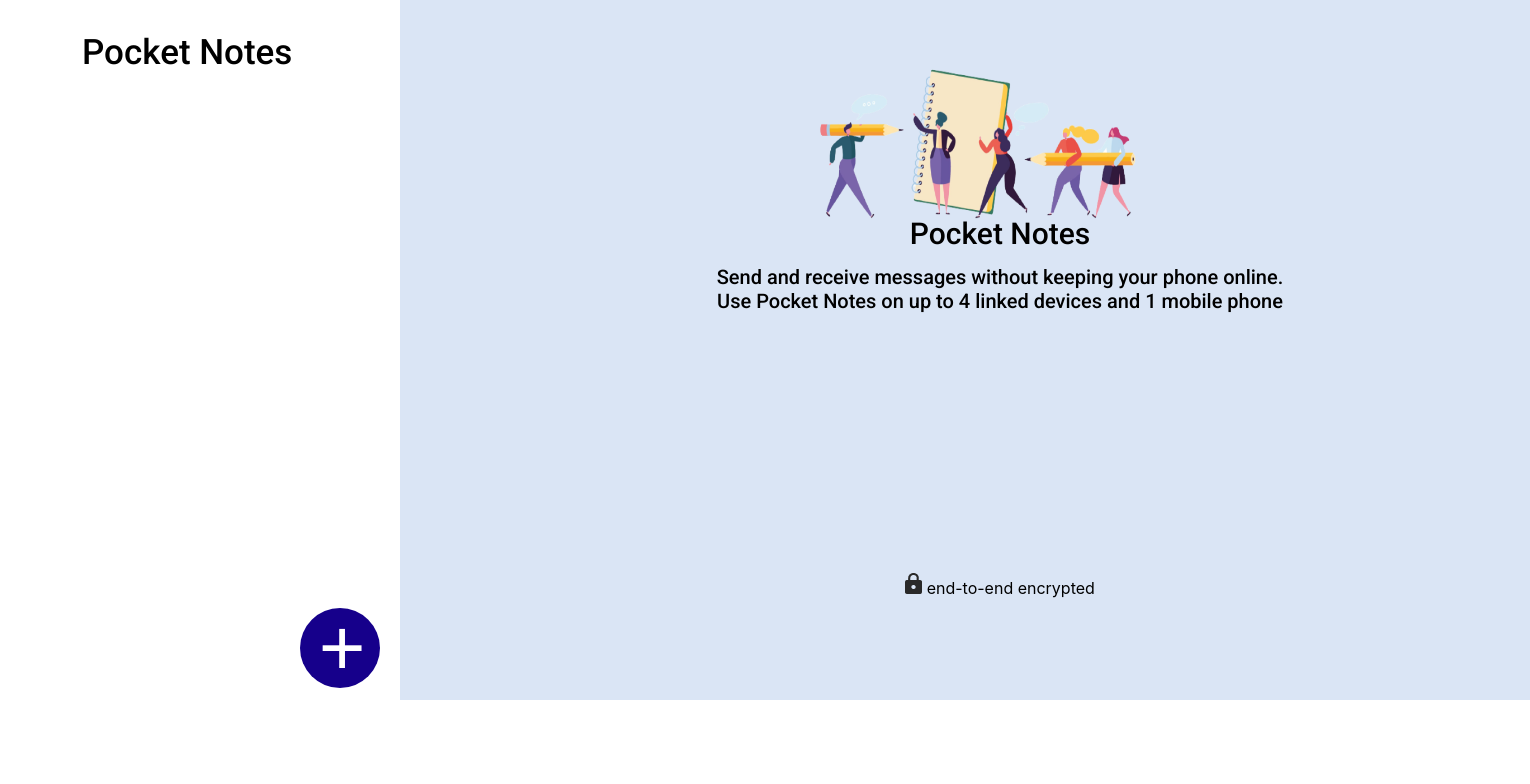
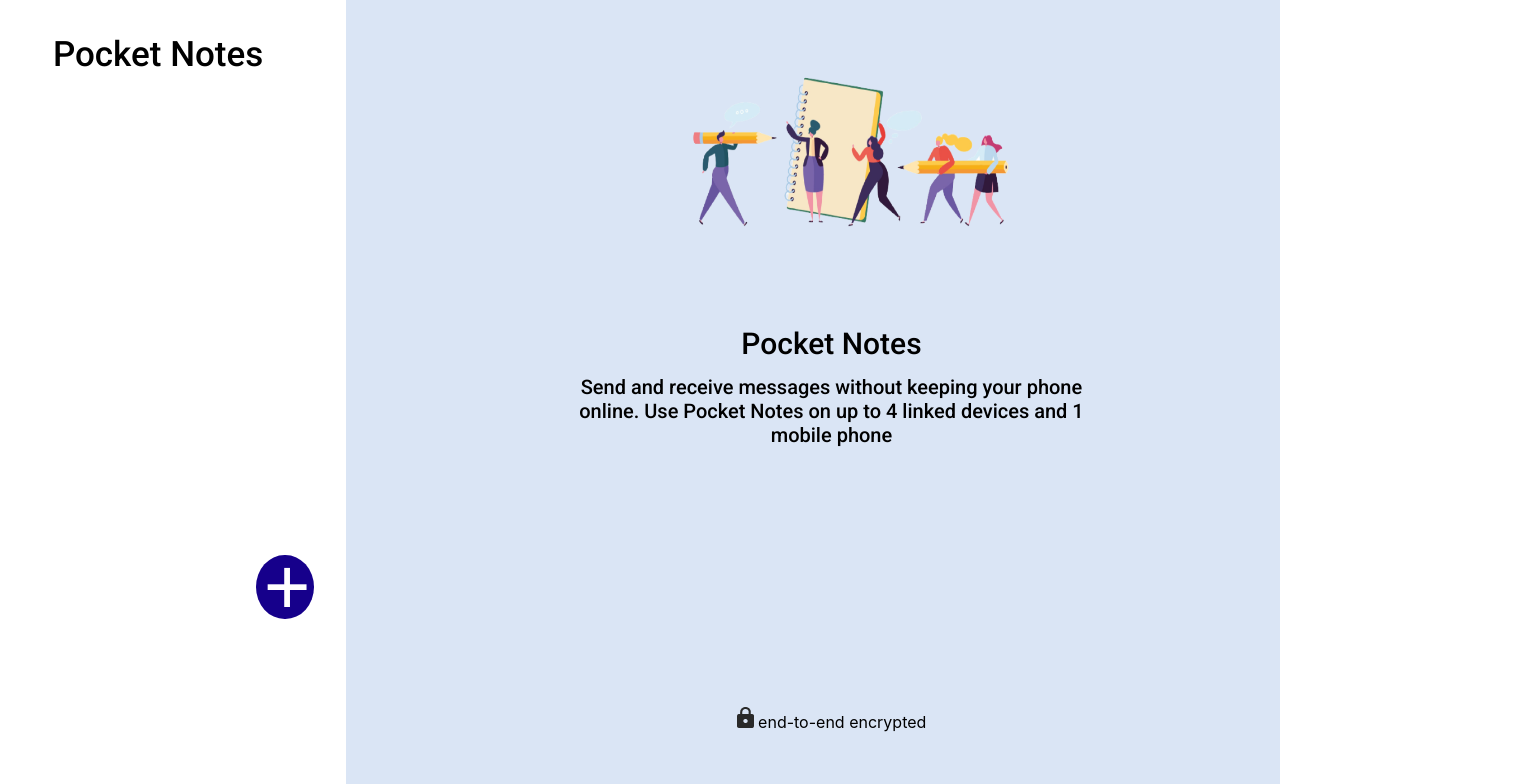
Before and after one commit to rachiashtekar/Pocket--Notes, a React (Create React App) app: page / in a window 1280 px wide. Shown: the top 784 px of the page, 1530 px wide, since content can reach past the window. Built offline with nearby package versions, Linux system fonts and the light colour scheme; a web font is replaced by a local one.

Commit message:
css added

```diff
--- a/src/Home/Home.css
+++ b/src/Home/Home.css
@@ -10,31 +10,31 @@
     background: #001f8b;
 
     color: white;
-    margin-top: 1px;
+    /* margin-top: 1px; */
     font-size: 15px;
     font-family: "Roboto", sans-serif;
     font-weight: 400;
-    height: 70px;
+    height: 10vh;
   }
 
   .initials-circle {
-    width: 50px;
-    height: 50px;
+    width: 4%;
+    height: 60%;
     border-radius: 50%;
     display: flex;
     justify-content: center;
     align-items: center;
-    margin-right: 10px;
-    margin-left: 10px;
+    margin-right: 2%;
+    margin-left: 2%;
     font-weight: 600;
     font-size: 20px;
   }
   .task-item {
-    margin-bottom: 10px;
+    margin-bottom: 1%;
   }
 
   .task-info {
-    margin: 10px;
+    margin: 1%;
     display: flex;
     flex-direction: column;
     justify-content: space-between;
@@ -45,7 +45,7 @@
 
   .time {
     flex: 1;
-    margin-right: 10px;
+    /* margin-right: 10%; */
   }
 
   .task {
@@ -57,11 +57,11 @@
 
   }
   .main-container {
-    height: 700px;
-    width: 1130px;
+    height: 100%;
+    width: 74%;
     position: absolute;
-    left: 400px;
-    top: 0px;
+    left: 26%;
+    top: 0%;
     background: #dae5f5;
   }
   .home-list {
@@ -69,8 +69,8 @@
   }
   .home-heading {
     /* background:white; */
-    height: 390px;
-    width: 1130px;
+    height: 55vh;
+    width: 100%;
     /* border: 2px solid red; */
   }
   .home-textarea {
@@ -78,9 +78,9 @@
     width: 73vw;
     border: 18px solid #001f8b;
     background-color: white;
-    margin-left: 10px;
+    margin-left: 1%;
     border-radius: 9px;
-    margin-top: 10px;
+    margin-top: 1%;
   }
   .outer-textarea {
     background: #001f8b;
@@ -90,7 +90,7 @@
   }
   @media only screen and (max-width: 479px) {
     .main-container {
-      display: none; /* Small screen पर main container को छुपाएँ */
+      display: none;
     }
 
     .selected-group {
@@ -104,12 +104,13 @@
 /* For when selectedGroup is not present */
 .no-selected-group {
   .container {
-    height: 200px;
-    width: 400px;
+    height: 300vh;
+    width: 400vw;
 
     position: relative;
-    left: 400px;
-    top: 40px;
+    left: 35%;
+    top: 6%;
+    /* border: 2px solid red; */
   }
   .desktop-image {
     height: 200px;
@@ -120,13 +121,13 @@
     align-items: center;
     background: blue;
     color: white;
-    margin-top: 10px;
+    /* margin-top: 10px; */
   }
   .main-container {
-    height: 700px;
-    width: 1130px;
+    height: 100%;
+    width: 73%;
     position: absolute;
-    left: 400px;
+    left: 27%;
     top: 0px;
     background: #dae5f5;
   }
@@ -141,17 +142,19 @@
     font-weight: 500;
   }
   .container {
-    height: 200px;
-    width: 400px;
+    height: 30%;
+    width: 40%;
+    /* border: 2px solid red; */
   }
   .data {
-    height: 200px;
-    width: 600px;
+    height: 20%;
+    width: 60%;
     text-align: center;
 
     position: relative;
-    left: 300px;
-    top: 10px;
+    left: 22%;
+    top: 10%;
+    /* border: 2px solid red; */
   }
   @media only screen and (max-width: 479px) {
     .main-container {
--- a/src/createNotesandPopup/CreateNotesandPopup.css
+++ b/src/createNotesandPopup/CreateNotesandPopup.css
@@ -7,8 +7,8 @@
 }
 
 .notes-container {
-  height: 700px;
-  width: 480px;
+  height: 70%;
+  width: 50%;
   border: 2px solid white;
   background: white;
 }
@@ -18,23 +18,23 @@
   font-size: 35px;
   font-weight: 500;
   /* text-align: center; */
-  margin-top: 30px;
-  margin-left: 80px;
+  margin-top: 5%;
+  margin-left: 8%;
   background: none;
 }
 
 .create-notes-button {
   background: #16008b;
-  height: 80px;
-  width: 80px;
-  margin: 10px;
-  border-radius: 40px;
+  height: 8vh;
+  width: 9%;
+  /* margin: 10px; */
+  border-radius: 50%;
   display: flex;
   justify-content: center;
   align-items: center;
-  position: sticky;
-  top: 1000px;
-  left: 300px;
+  position: relative;
+  top: 30rem;
+  left: 40%;
 }
 
 .btn {
@@ -47,7 +47,7 @@
   left: 2px;
   top: 0px;
 }
-
+/* till done */
 .color-list {
   list-style: none;
   padding: 0;
```
